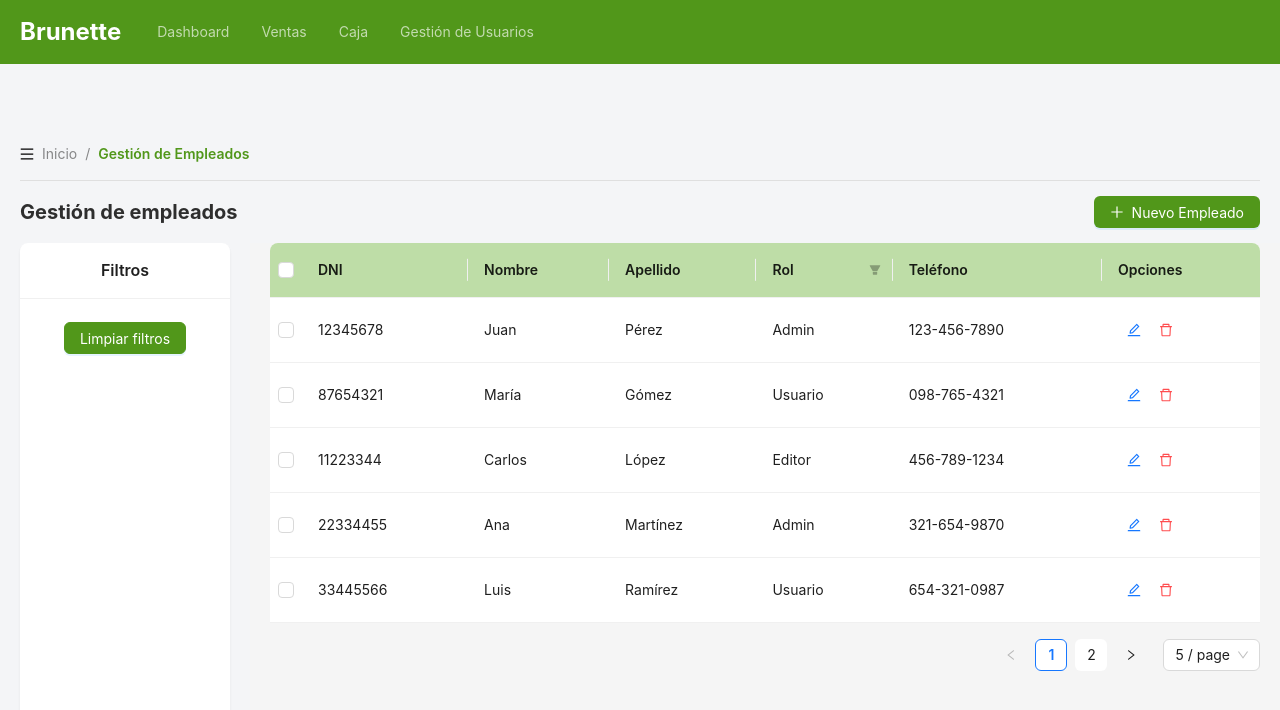
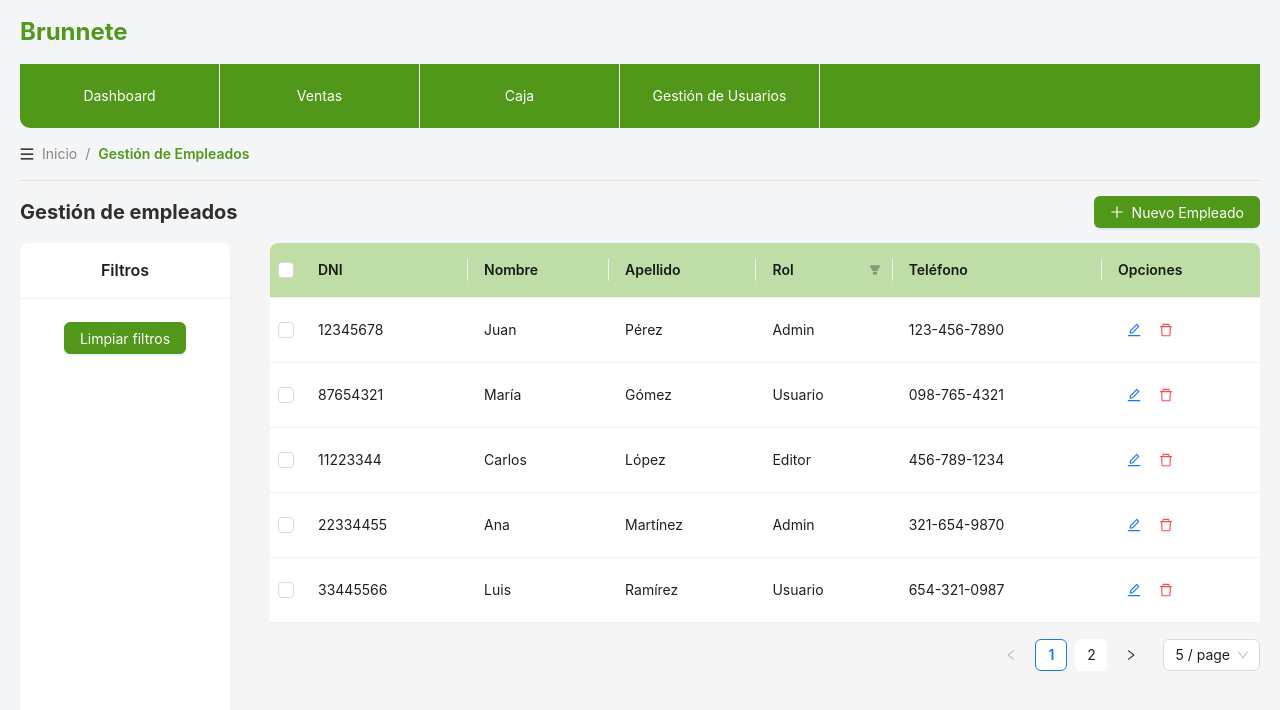
Before and after one commit to JulianRivas17/proyect, a React (Create React App) app in the folder frontend/: page /users in a window 1280 px wide. Shown: the top 710 px of the page. Built offline with nearby package versions, Linux system fonts and the light colour scheme; sample sign-in values are in the browser's storage.

Commit message:
modificación del header

```diff
--- a/frontend/src/components/header/Header.tsx
+++ b/frontend/src/components/header/Header.tsx
@@ -2,21 +2,26 @@
 import React from 'react';
 import { Menu, Layout } from 'antd';
 import { Link } from 'react-router-dom';
+import './header.css';
 
 const { Header } = Layout;
 
 const AppHeader: React.FC = () => {
   return (
-    <Header style={{ background: '#51971A', padding: '0 20px', display: 'flex', alignItems: 'center' }}>
-      <div className="logo" style={{ color: '#fff', fontSize: '24px', fontWeight: 'bold', marginRight: '20px' }}>
-        Brunette
+    <Header style={{ background: '#f4f5f7', padding: 0, display: 'block' }}>
+      <div className="container-logo">
+        <div className="logo">
+          Brunnete
+        </div>
       </div>
-      <Menu theme="dark" mode="horizontal" style={{ backgroundColor: '#51971A', flexGrow: 1 }}>
-        <Menu.Item key="1"><Link to="/dashboard">Dashboard</Link></Menu.Item>
-        <Menu.Item key="2"><Link to="/ventas">Ventas</Link></Menu.Item>
-        <Menu.Item key="3"><Link to="/caja">Caja</Link></Menu.Item>
-        <Menu.Item key="4"><Link to="/usuarios">Gestión de Usuarios</Link></Menu.Item>
-      </Menu>
+      <div className="horizontal-menu">
+        <Menu className="menu-custom" theme="dark" mode="horizontal">
+          <Menu.Item className="menu-item-custom" key="1"><Link to="/dashboard" style={{ color: '#fff' }}>Dashboard</Link></Menu.Item>
+          <Menu.Item className="menu-item-custom" key="2"><Link to="/ventas" style={{ color: '#fff' }}>Ventas</Link></Menu.Item>
+          <Menu.Item className="menu-item-custom" key="3"><Link to="/caja" style={{ color: '#fff' }}>Caja</Link></Menu.Item>
+          <Menu.Item className="menu-item-custom" key="4"><Link to="/users" style={{ color: '#fff' }}>Gestión de Usuarios</Link></Menu.Item>
+        </Menu>
+      </div>
     </Header>
   );
 };
--- /dev/null
+++ b/frontend/src/components/header/header.css
@@ -0,0 +1,46 @@
+.container-logo, .horizontal-menu {
+    width: 100%;
+    position: fixed;
+    z-index: 2;
+}
+
+.horizontal-menu {
+    margin-top: 4rem;
+    background-color: #f4f5f7;
+}
+
+.container-logo .logo {
+    color: #51971A;
+    font-size: 24px;
+    font-weight: bold;
+    background: #f4f5f7;
+    text-align: left;
+    padding-left: 20px;
+    margin-right: 0px !important;
+}
+
+.horizontal-menu .menu-custom{
+    background-Color: #51971A;
+    display: flex;
+    justify-Content: left;
+    margin: 0px 20px;
+    border-radius: 0px 0px 10px 10px;
+}
+
+.menu-custom .menu-item-custom {
+    border-right: 1px solid #f4f5f7;
+    width: 200px;
+}
+
+.css-dev-only-do-not-override-1hpnbz2 .ant-menu-dark.ant-menu-horizontal > .ant-menu-item-selected,
+.css-dev-only-do-not-override-1hpnbz2 .ant-menu-dark > .ant-menu.ant-menu-horizontal > .ant-menu-item-selected,
+.css-dev-only-do-not-override-1hpnbz2 .ant-menu-dark.ant-menu-horizontal > .ant-menu-submenu-selected,
+.css-dev-only-do-not-override-1hpnbz2 .ant-menu-dark > .ant-menu.ant-menu-horizontal > .ant-menu-submenu-selected {
+    color: #fff !important;
+    background-color: #3a6d12 !important;
+}
+
+.css-dev-only-do-not-override-1hpnbz2 .ant-menu-dark.ant-menu-horizontal > .ant-menu-item:hover{
+    background-color: #3a6d12 !important; /* Fondo amarillo en hover */
+    color: #000 !important; /* Color del texto en hover (opcional) */
+}
```
